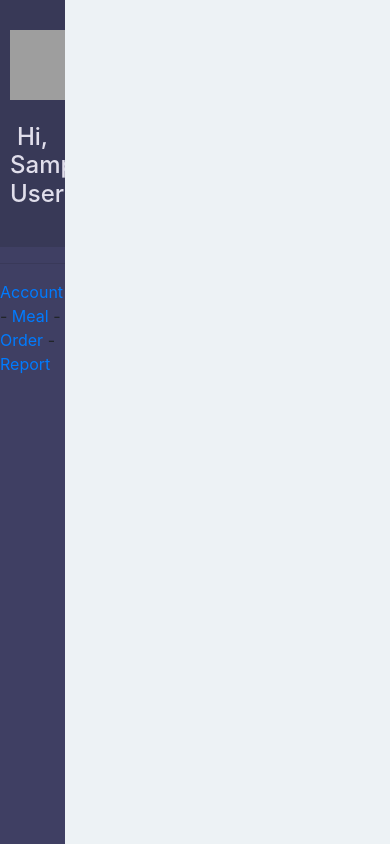
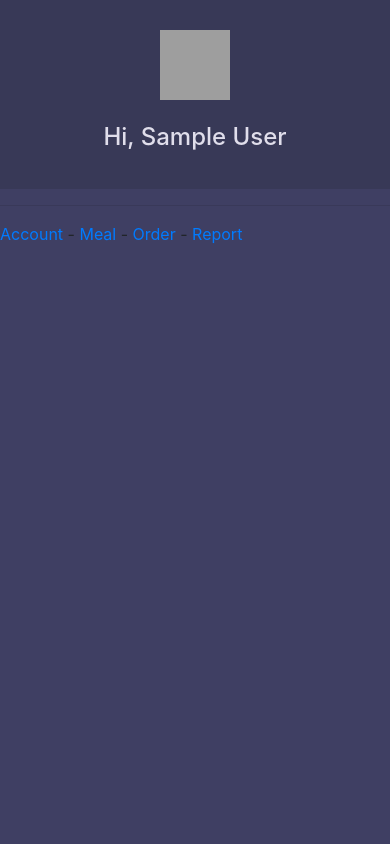
Before and after one commit to kentran304/uhack2018, a Django app: page /restaurant/ in a window 390 px wide. Run offline with Django 3.2, Linux system fonts and the light colour scheme; the visitor is signed in with stand-in values (Sample User, id 1); data that the repository does not hold is empty; some libraries are stand-ins or nearby versions; grey boxes are pictures that could not be loaded.

Commit message:
Style.css edit

```diff
--- a/webapp/static/css/style.css
+++ b/webapp/static/css/style.css
@@ -27,7 +27,7 @@ body {
 }
 
 /* SIDE BAR */
-.col-2.sidebar {
+.col-sm-2.sidebar {
     height: 100vh;
     position: fixed;
     top: 0;
@@ -38,18 +38,18 @@ body {
 }
 
 /* SIDE BAR - HEADER */
-.col-2.sidebar > div:first-child {
+.col-sm-2.sidebar > div:first-child {
     padding: 30px 10px;
     font-weight: bold;
     font-size: 15px;
     background-color: #383957;
 }
 
-.col-2.sidebar > div:first-child > h4 {
+.col-sm-2.sidebar > div:first-child > h4 {
     color: #e0deeb;
 }
 
-.col-2.sidebar > div:first-child > h5 {
+.col-sm-2.sidebar > div:first-child > h5 {
     color: #b6b4c1;
 }
 
--- a/webapp/templates/base.html
+++ b/webapp/templates/base.html
@@ -23,11 +23,11 @@
 <body>
     <div class="container-fluid">
         <div class="row">
-            <div class="col-2 sidebar">
+            <div class="col-lg-2 col-md-2 col-sm-2 sidebar">
                 {% block sidebar %}{% endblock %}
             </div>
-            <div class="col-10 content">
-                {% block page %} {% endblock %}
+            <div class="col-lg-10 offset-lg-2 col-md-10 offset-md-2 col-sm-10 offset-sm-2 content">
+                {% block page %}{% endblock %}
             </div>
         </div>
     </div>
```
